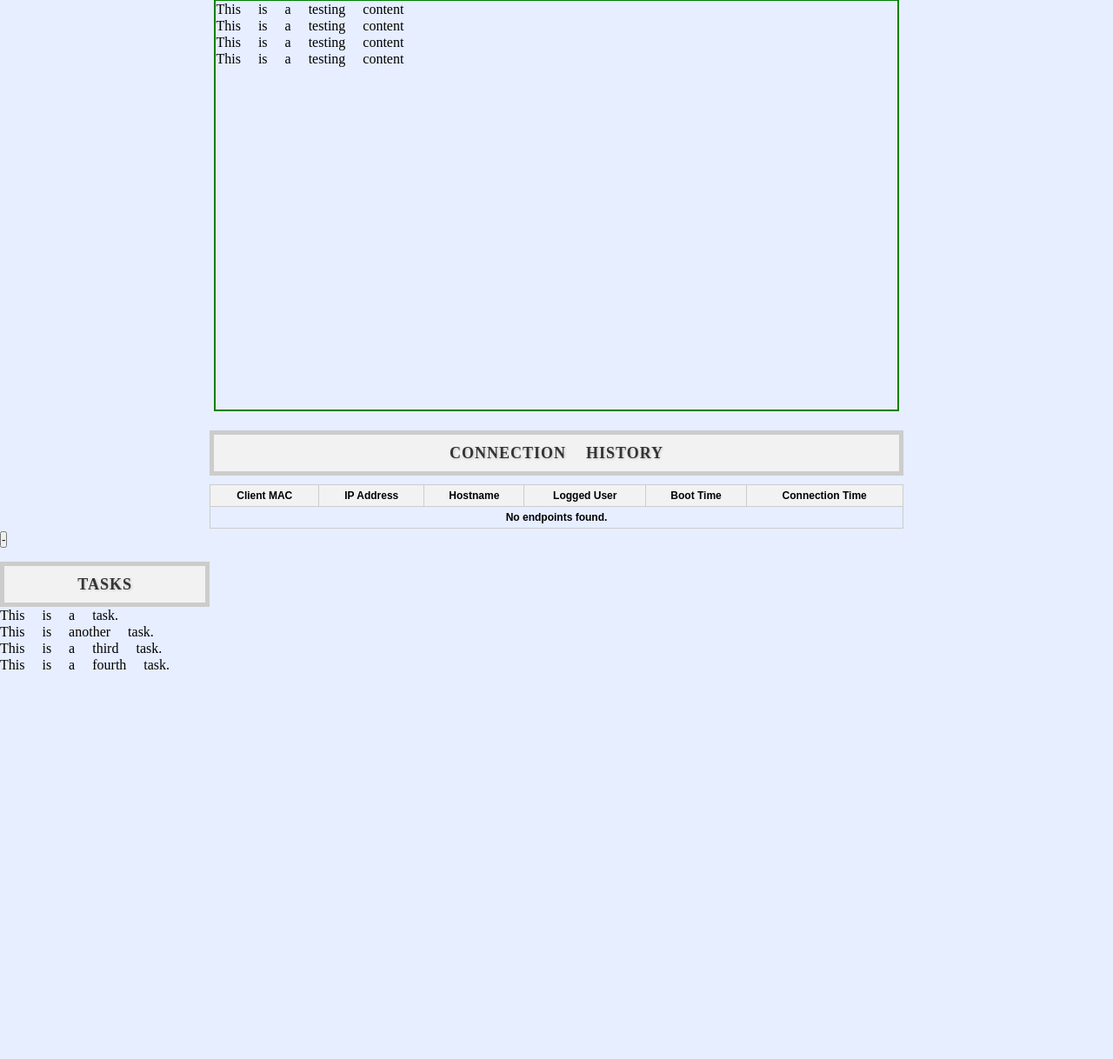
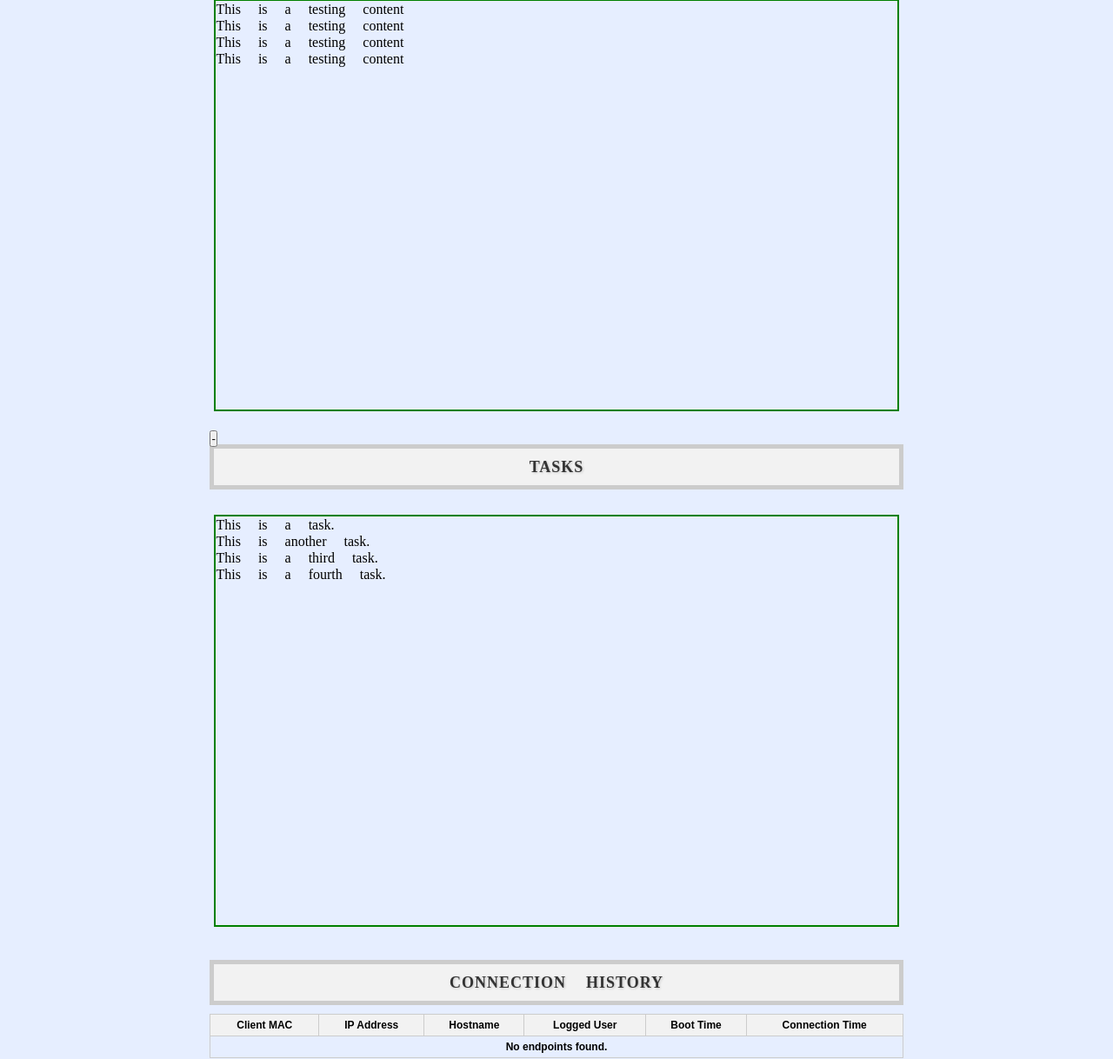
Before and after one commit to GShwartz/HandsOff-WEB, a Python web app: template templates/index.html in a window 1280 px wide. Shown: the part 947-2165 px from the top of the page at 87% size. Before the commit the page ends 1717 px from the top, so only its background shows below. Run offline with Jinja, Linux system fonts and the light colour scheme; the template is opened without the code that fills it, so the values that code supplies are empty.

Commit message:
Added tasks handling & design

```diff
--- a/static/style.css
+++ b/static/style.css
@@ -72,6 +72,7 @@
     "LeftNav Controller RightNav"
     "LeftNav Screenshots RightNav"
     "LeftNav Information RightNav"
+    "LeftNav Tasks RightNav"
     "LeftNav ConnectionHistory RightNav"
     "Footer Footer Footer";
   width: 100%;
@@ -89,6 +90,8 @@
 
 .Information { grid-area: Information; }
 
+.Tasks { grid-area: Tasks; }
+
 .ConnectionHistory { grid-area: ConnectionHistory; }
 
 .TopNav { grid-area: TopNav; }
@@ -101,8 +104,8 @@
 
 .UserMgmt { grid-area: UserMgmt; }
 
+
 /* ---------------------------------------------------------------------------------------------------- */
-
 body {
     margin: 0;
     padding: 0;
@@ -183,7 +186,6 @@ h1 {
   align-items: center;
 }
 
-
 .screenshots-slider-wrapper {
     position: relative;
     width: 100%;
@@ -193,13 +195,14 @@ h1 {
 }
 
 .screenshots-slider-container {
-    position: relative;
     width: 100%;
     display: flex;
     border-radius: 0.5rem;
     max-height: 100%;
     height: 500px;
-    padding: 10px;
+    overflow: auto;
+    padding: 5px;
+    margin-top: 1%;
 }
 
 .screenshots-slider {
@@ -320,7 +323,72 @@ h1 {
     z-index: 1;
 }
 
+.information-minimize-button {
+    position: absolute;
+    top: 0;
+    left: 0;
+    cursor: pointer;
+    z-index: 1;
+}
+
 .information-minimize-button:before {
+    content: '';
+}
+
+/* ---------------------------------------------------------------------------------------------------- */
+/* TASKS */
+.Tasks {
+  display: flex;
+  justify-content: center;
+  align-items: center;
+}
+
+.tasks-wrapper {
+    position: relative;
+    width: 100%;
+    max-width: 60rem;
+    max-height: 48rem;
+    margin-top: 2%;
+}
+
+.tasks-wrapper minimized {
+    max-height: 50px;
+    margin-top: 10px;
+    margin-bottom: 10px;
+}
+
+.tasks-container {
+    width: 100%;
+    display: flex;
+    border-radius: 0.5rem;
+    max-height: 100%;
+    height: 500px;
+    overflow: auto;
+    padding: 5px;
+    margin-top: 1%;
+}
+
+.tasks-container > * {
+    flex: 1 0 100%;
+    object-fit: contain;
+    border: 2px solid green;
+    margin: 1rem auto 0;
+}
+
+.tasks-container.minimized {
+    max-height: 15px;
+    overflow: hidden;
+}
+
+.tasks-minimize-button {
+    position: absolute;
+    top: 0;
+    left: 0;
+    cursor: pointer;
+    z-index: 1;
+}
+
+.tasks-minimize-button:before {
     content: '';
 }
 
@@ -403,18 +471,6 @@ h1 {
   background-color: green;
 }
 
-.information-minimize-button {
-    position: absolute;
-    top: 0;
-    left: 0;
-    cursor: pointer;
-    z-index: 1;
-}
-
-.information-minimize-button:before {
-    content: '';
-}
-
 .sidebar-buttons-container {
   display: flex;
   flex-direction: column;
@@ -446,6 +502,20 @@ h1 {
 
 /* ---------------------------------------------------------------------------------------------------- */
 /* TABLES */
+.ConnectionHistory {
+  display: flex;
+  justify-content: center;
+  align-items: center;
+}
+
+.table-history-wrapper {
+    position: relative;
+    width: 100%;
+    max-width: 60rem;
+    max-height: 48rem;
+    margin-top: 2%;
+}
+
 .table-history {
     width: 100%;
     text-align: center;
--- a/static/table_data.js
+++ b/static/table_data.js
@@ -82,6 +82,9 @@ rows.forEach((row) => {
             const informationHeading = document.getElementById("information-header");
             informationHeading.innerText = `Information - ${selectedRowData.hostname.trim()}`;
 
+            const tasksHeading = document.getElementById("tasks-header");
+            tasksHeading.innerText = `Tasks - ${selectedRowData.hostname.trim()}`;
+
             const hostname = encodeURIComponent(selectedRowData.hostname.trim());
             fetch(`/get_images?directory=static/images/${hostname}`, {
                 method: 'GET',
```
